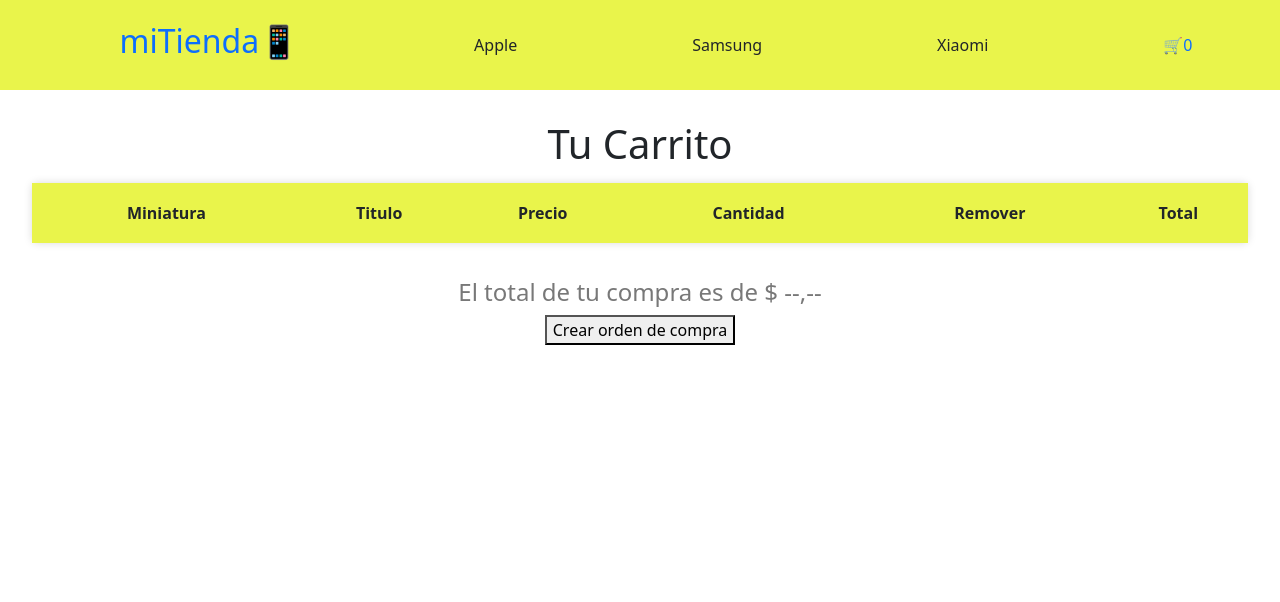
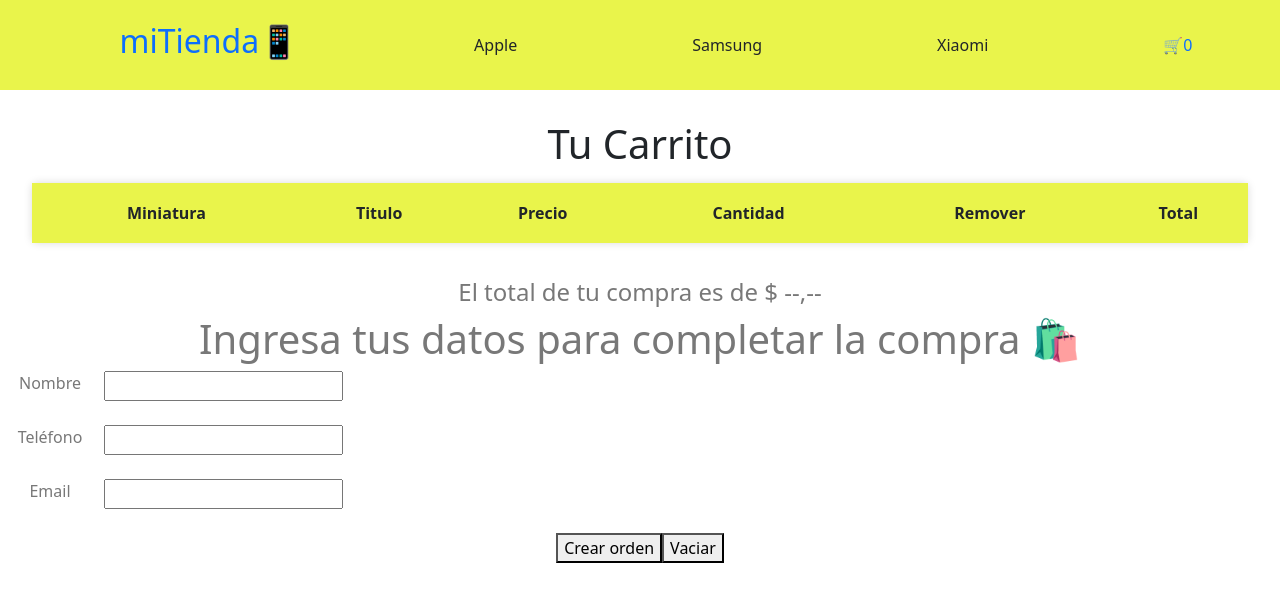
Before and after one commit to SSantiago90/react-43210, a React (Vite) app: page /cart in a window 1280 px wide. Shown: the top 602 px of the page. Built offline with nearby package versions, Linux system fonts and the light colour scheme.

Commit message:
added user form

```diff
--- a/src/components/CartView/CartView.jsx
+++ b/src/components/CartView/CartView.jsx
@@ -10,14 +10,10 @@ function CartContainer() {
   const { cart, removeItem, countTotalPrice, clear } = useContext(cartContext);
   const navigateTo = useNavigate();
 
-  async function handleConfirm() {
+  async function handleConfirm(userData) {
     const order = {
       items: cart,
-      buyer: {
-        name: "Rodrigo Matias",
-        phone: 123123,
-        email: "rodrigo@mail.com",
-      },
+      buyer: userData,
       date: new Date(),
       price: countTotalPrice(),
     };
@@ -75,8 +71,7 @@ function CartContainer() {
 
       <div className="cartList_detail">
         <h4>El total de tu compra es de $ --,--</h4>
-        {/* <CheckoutForm /> */}
-        <button onClick={handleConfirm}>Crear orden de compra</button>
+        <CheckoutForm onConfirm={handleConfirm} />
       </div>
     </>
   );
--- a/src/components/CheckoutForm/CheckoutForm.jsx
+++ b/src/components/CheckoutForm/CheckoutForm.jsx
@@ -1,16 +1,72 @@
-import Button from "../Button/Button";
+import { useState } from "react";
 import "./checkoutform.css";
 
-function CheckoutForm() {
+export default function CheckoutForm({ onConfirm }) {
+  const [userData, setUserData] = useState({
+    nombre: "",
+    phone: "",
+    email: "",
+  });
+
+  function onInputChange(evt) {
+    const prop = evt.target.name;
+    const value = evt.target.value;
+
+    const newData = { ...userData };
+    newData[prop] = value;
+    setUserData(newData);
+  }
+
+  function onSubmit(evt) {
+    evt.preventDefault();
+    console.log(userData);
+    onConfirm(userData);
+  }
+
+  function handleReset(evt) {
+    evt.preventDefault();
+    setUserData({
+      nombre: "",
+      phone: "",
+      email: "",
+    });
+  }
+
+  const styleInput = { display: "flex", marginBottom: 24 };
+  const label = { width: "100px", marginRight: 4 };
+
   return (
-    <div className="checkoutform-container">
-      <small>Completa tu compra</small>
-      <input placeholder="Nombre" />
-      <input placeholder="Email" />
-      <input placeholder="Teléfono" />
-      <Button color="#03c46c">Comprar</Button>
-    </div>
+    <form className="checkout-container" onSubmit={onSubmit}>
+      <h1>Ingresa tus datos para completar la compra 🛍</h1>
+      <div style={styleInput}>
+        <label style={label}>Nombre</label>
+        <input
+          value={userData.nombre}
+          name="nombre"
+          type="text"
+          onChange={onInputChange}
+        />
+      </div>
+      <div style={styleInput}>
+        <label style={label}>Teléfono</label>
+        <input
+          value={userData.phone}
+          name="phone"
+          type="text"
+          onChange={onInputChange}
+        />
+      </div>
+      <div style={styleInput}>
+        <label style={label}>Email</label>
+        <input
+          value={userData.email}
+          name="email"
+          type="text"
+          onChange={onInputChange}
+        />
+      </div>
+      <button>Crear orden</button>
+      <button onClick={handleReset}>Vaciar</button>
+    </form>
   );
 }
-
-export default CheckoutForm;
```
